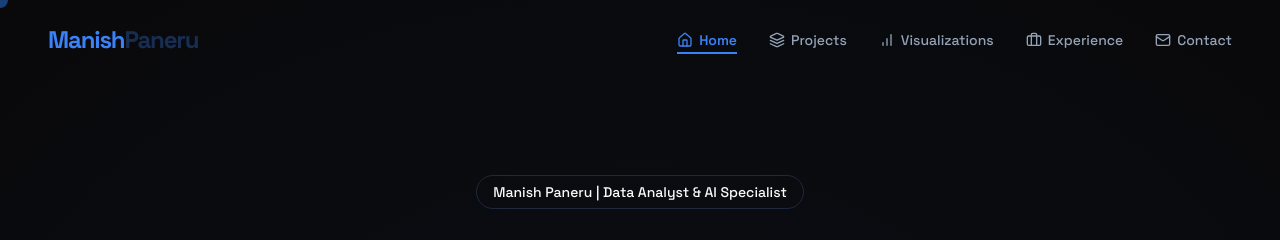
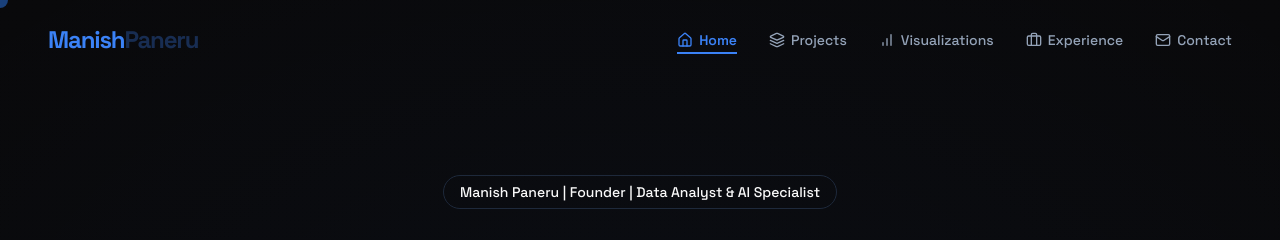
Before and after one commit to 1mgodlyiest/portfolio-website, a Next.js app: page / in a window 1280 px wide. Shown: the top 240 px of the page. Built offline with nearby package versions, Linux system fonts and the light colour scheme.

Commit message:
feat: add Founder to hero section badge

```diff
--- a/components/sections/hero-section.tsx
+++ b/components/sections/hero-section.tsx
@@ -38,7 +38,7 @@ export function HeroSection() {
           transition={{ duration: 0.5, delay: 0.2 }}
         >
           <Badge variant="outline" className="mb-6 py-1.5 px-4 text-sm font-medium">
-            Manish Paneru | Data Analyst & AI Specialist
+            Manish Paneru | Founder | Data Analyst & AI Specialist
           </Badge>
         </motion.div>
 
```
